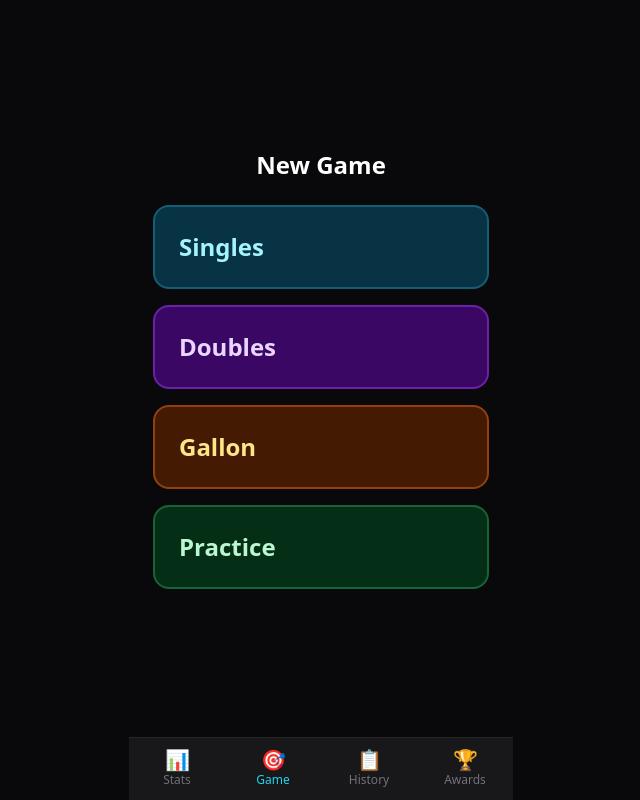
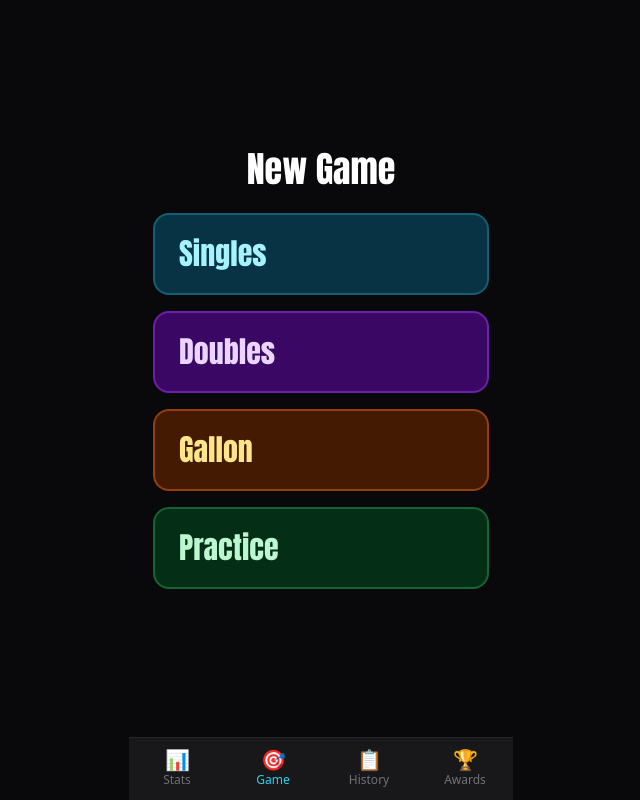
Before and after one commit to Ryota-beni/Hard-darts-scorer, a React (Vite) app: page / in a window 1280 px wide. Shown: the whole page, without its empty margins (319-959 px from the left). Built offline with nearby package versions, Linux system fonts and the light colour scheme.

Commit message:
Use display font on the New Game home screen
Co-Authored-By: Claude Opus 5 <noreply@anthropic.com>

```diff
--- a/src/components/GameView.tsx
+++ b/src/components/GameView.tsx
@@ -810,23 +810,23 @@ function GameSelect({ onStart }: { onStart: (type: GameType) => void }) {
   return (
     <div className="h-full flex flex-col justify-center px-6 gap-4">
       <div className="text-center mb-2">
-        <p className="text-2xl font-bold">New Game</p>
+        <p className="font-display text-4xl">New Game</p>
       </div>
       <button onClick={() => onStart('singles')}
         className="w-full py-6 rounded-2xl border-2 border-cyan-800 bg-cyan-950 active:bg-cyan-900 text-left px-6">
-        <p className="text-2xl font-bold text-cyan-200">Singles</p>
+        <p className="font-display text-3xl leading-none text-cyan-200">Singles</p>
       </button>
       <button onClick={() => onStart('doubles')}
         className="w-full py-6 rounded-2xl border-2 border-purple-800 bg-purple-950 active:bg-purple-900 text-left px-6">
-        <p className="text-2xl font-bold text-purple-200">Doubles</p>
+        <p className="font-display text-3xl leading-none text-purple-200">Doubles</p>
       </button>
       <button onClick={() => onStart('gallon')}
         className="w-full py-6 rounded-2xl border-2 border-amber-800 bg-amber-950 active:bg-amber-900 text-left px-6">
-        <p className="text-2xl font-bold text-amber-200">Gallon</p>
+        <p className="font-display text-3xl leading-none text-amber-200">Gallon</p>
       </button>
       <button onClick={() => onStart('practice')}
         className="w-full py-6 rounded-2xl border-2 border-green-800 bg-green-950 active:bg-green-900 text-left px-6">
-        <p className="text-2xl font-bold text-green-200">Practice</p>
+        <p className="font-display text-3xl leading-none text-green-200">Practice</p>
       </button>
     </div>
   );
```
